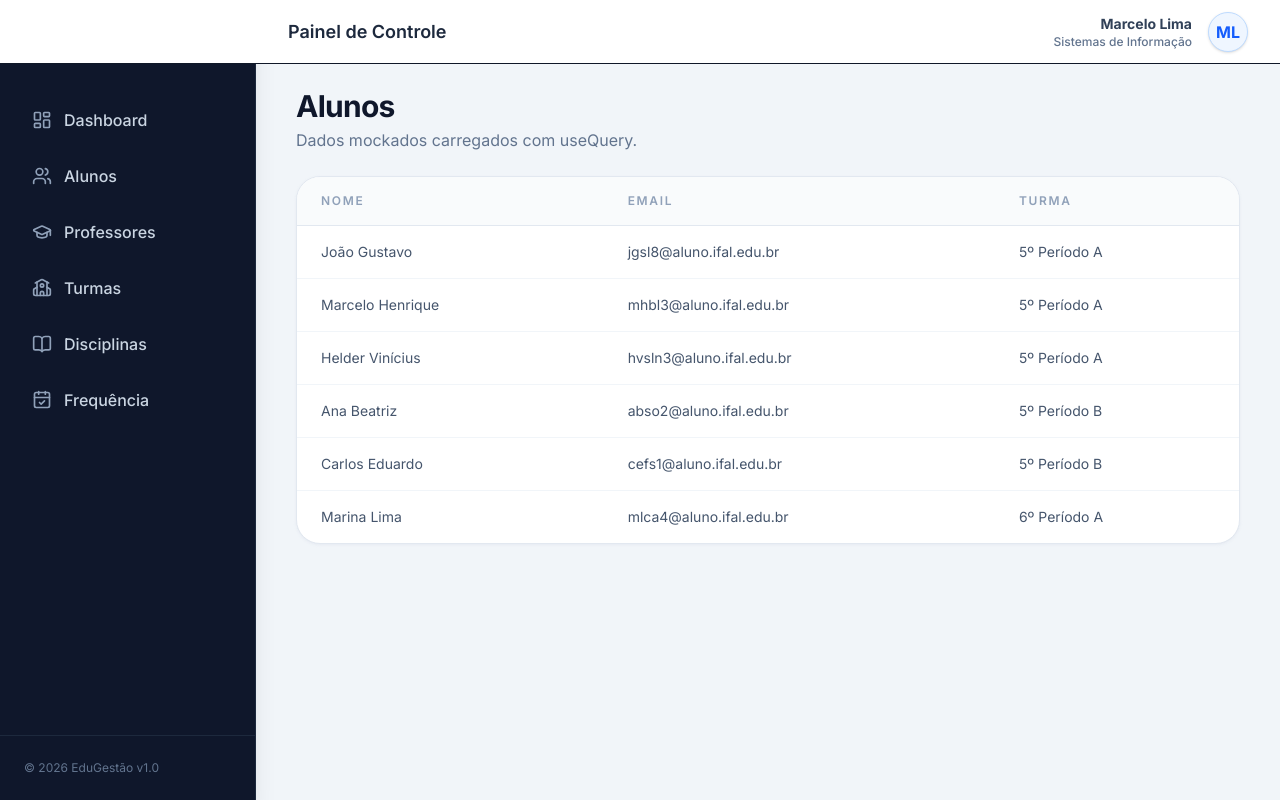
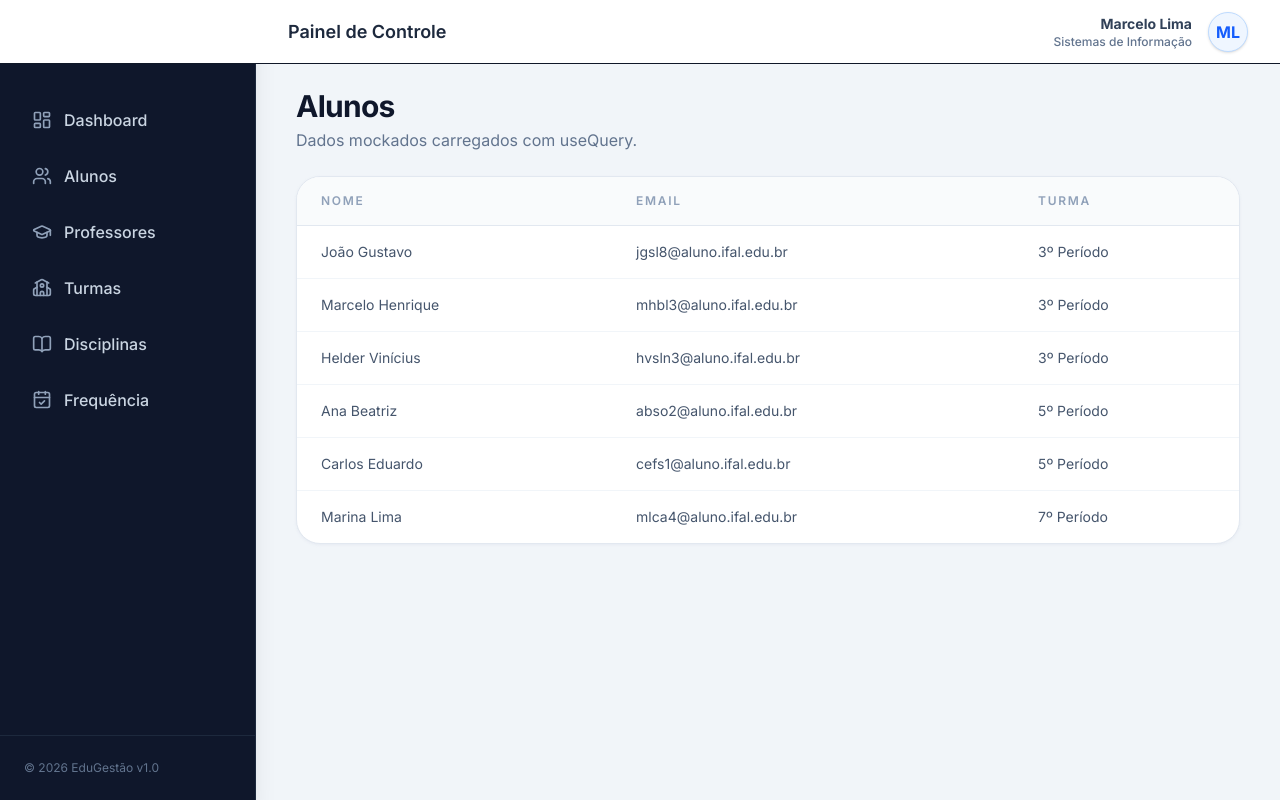
Before and after one commit to JoaoGSantiago/gestao-escolar, a Next.js app: page /alunos in a window 1280 px wide. Built offline with nearby package versions, Linux system fonts and the light colour scheme.

Commit message:
feat: adiciona mocks

```diff
--- a/mocks/alunos.ts
+++ b/mocks/alunos.ts
@@ -11,42 +11,42 @@ export const alunosMock: Aluno[] = [
     id: "ALU001",
     nome: "João Gustavo",
     email: "jgsl8@aluno.ifal.edu.br",
-    turma: "5º Período A",
+    turma: "3º Período",
     turmaId: "TUR001",
   },
   {
     id: "ALU002",
     nome: "Marcelo Henrique",
     email: "mhbl3@aluno.ifal.edu.br",
-    turma: "5º Período A",
+    turma: "3º Período",
     turmaId: "TUR001",
   },
   {
     id: "ALU003",
     nome: "Helder Vinícius",
     email: "hvsln3@aluno.ifal.edu.br",
-    turma: "5º Período A",
+    turma: "3º Período",
     turmaId: "TUR001",
   },
   {
     id: "ALU004",
     nome: "Ana Beatriz",
     email: "abso2@aluno.ifal.edu.br",
-    turma: "5º Período B",
+    turma: "5º Período",
     turmaId: "TUR002",
   },
   {
     id: "ALU005",
     nome: "Carlos Eduardo",
     email: "cefs1@aluno.ifal.edu.br",
-    turma: "5º Período B",
+    turma: "5º Período",
     turmaId: "TUR002",
   },
   {
     id: "ALU006",
     nome: "Marina Lima",
     email: "mlca4@aluno.ifal.edu.br",
-    turma: "6º Período A",
+    turma: "7º Período",
     turmaId: "TUR003",
   },
 ];
```
